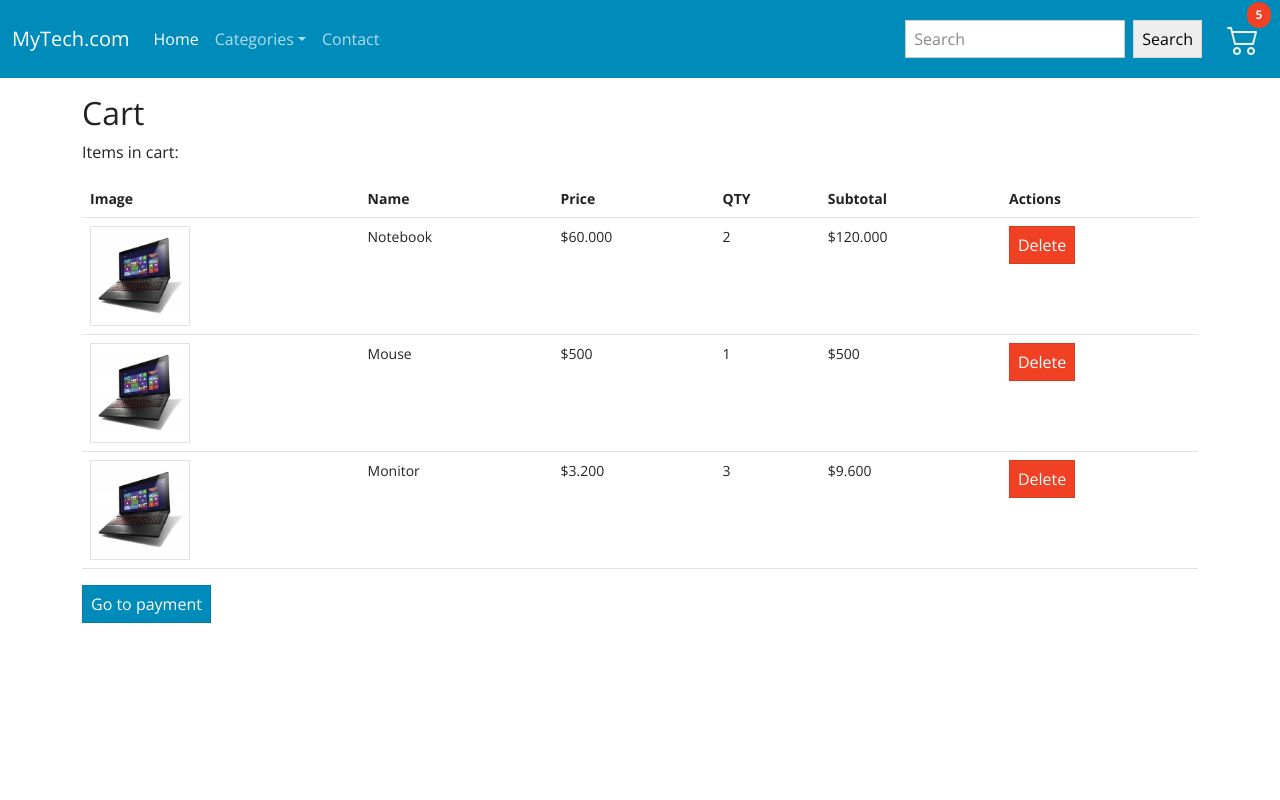
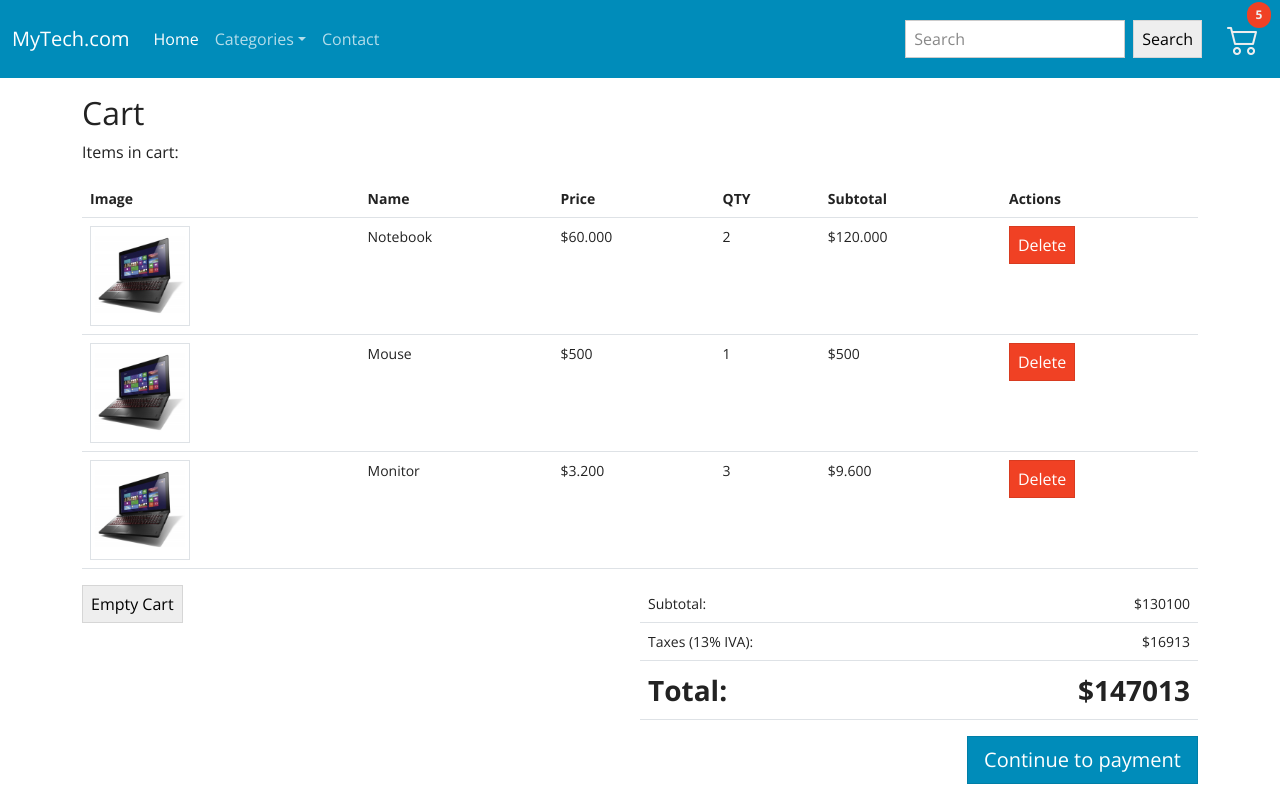
Before and after one commit to jefrygq/PreEntrega1-JeffryGutierrez, a React (Create React App) app: page /cart in a window 1280 px wide. Built offline with nearby package versions, Linux system fonts and the light colour scheme.

Commit message:
Added new cart totals and button to empty cart

```diff
--- /dev/null
+++ b/src/components/CarTotals/CartTotals.jsx
@@ -0,0 +1,35 @@
+import { Link } from "react-router-dom";
+
+const CartTotals = ({products}) => {
+    const iva = 0.13;
+    const subtotal = products.reduce(
+        (accumulator, currentProd) => accumulator + (currentProd.precio * currentProd.qty),
+        0
+    );
+
+    let taxes = subtotal*iva;
+
+    return (
+        <div className="col-6 float-end clearfix">
+            <table className="table">
+                <tbody>
+                    <tr>
+                        <td>Subtotal:</td>
+                        <td className="text-end">${subtotal}</td>
+                    </tr>
+                    <tr>
+                        <td>Taxes (13% IVA):</td>
+                        <td className="text-end">${taxes}</td>
+                    </tr>
+                    <tr>
+                        <td className="fs-3"><strong>Total:</strong></td>
+                        <td className="fs-3 text-end"><strong>${subtotal+taxes}</strong></td>
+                    </tr>
+                </tbody>
+            </table>
+            <Link to="/checkout" className="btn btn-primary btn-lg float-end">Continue to payment</Link>
+        </div>
+    );
+};
+
+export default CartTotals;
--- a/src/components/Cart/Cart.jsx
+++ b/src/components/Cart/Cart.jsx
@@ -1,6 +1,6 @@
 import { Link } from "react-router-dom";
 import CartTable from "../CarTable/CartTable";
-import ItemList from "../ItemList/ItemList";
+import CartTotals from "../CarTotals/CartTotals";
 
 const Cart = () => {
     // "id": 1,
@@ -30,7 +30,9 @@ const Cart = () => {
             <>
                 <p>Items in cart: </p>
                 <CartTable products={products} />
-                <Link to="/checkout" className="btn btn-primary">Go to payment</Link>
+                <Link to="/checkout" className="btn btn-secondary clearfix">Empty Cart</Link>
+
+                <CartTotals products={products} />
             </>
             }
 
```
